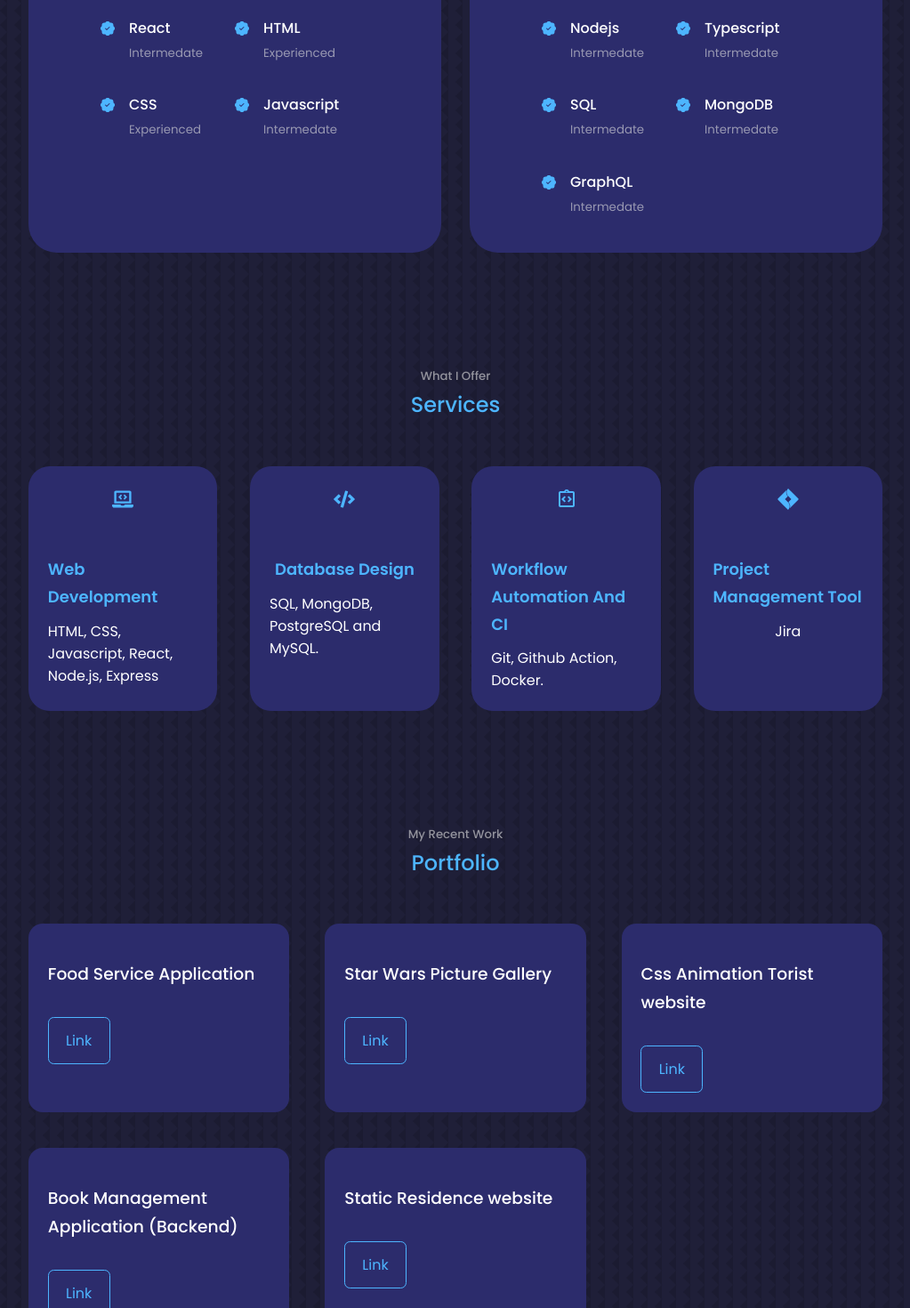
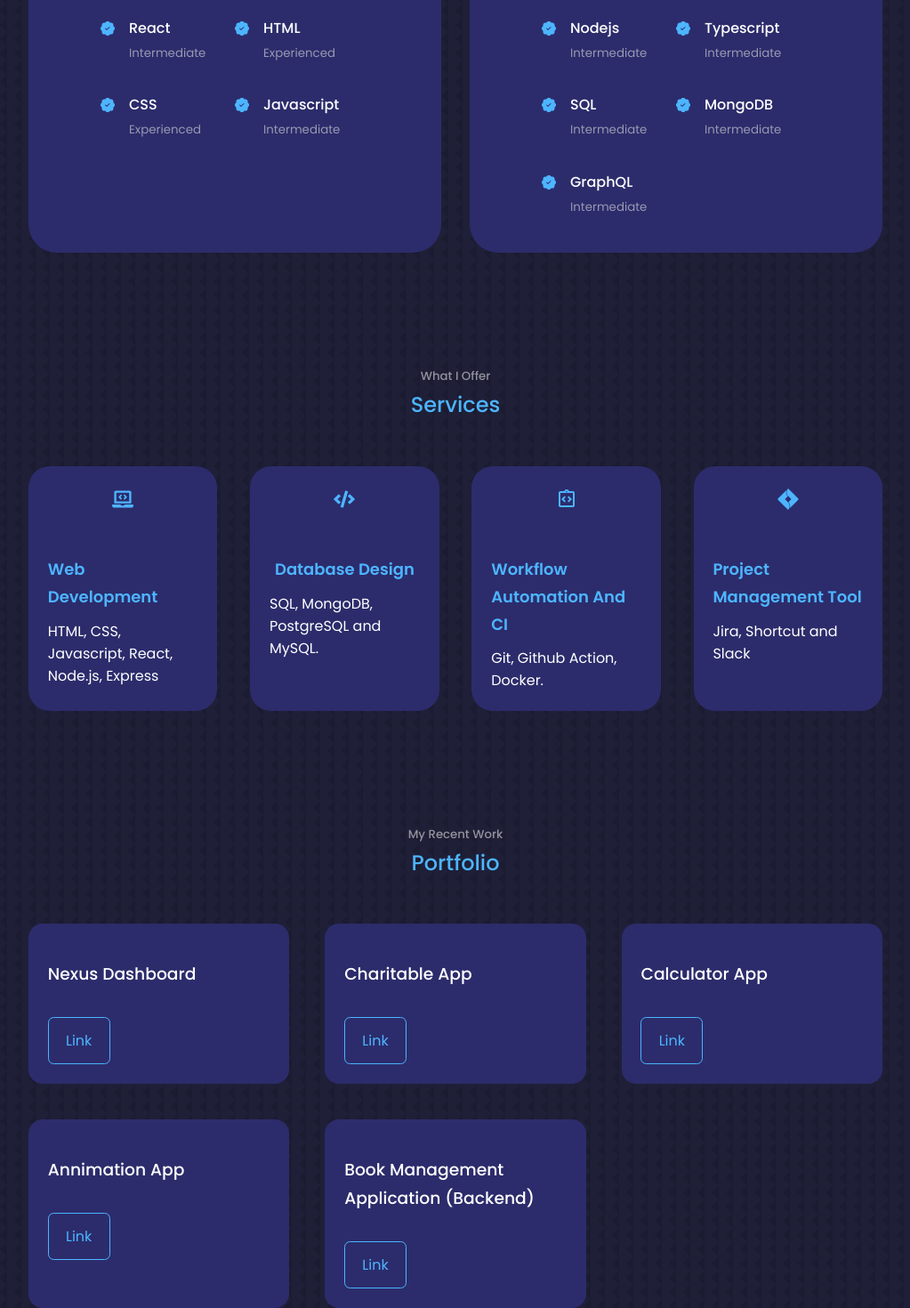
Before and after one commit to PELUMIJOY/Portfolio, a React (Create React App) app: page / in a window 1280 px wide. Shown: the part 1500-2970 px from the top of the page at 89% size, without its empty margins (128-1151 px from the left). Built offline with nearby package versions, Linux system fonts and the light colour scheme.

Commit message:
experiene update

```diff
--- a/src/components/Experience/Experience.jsx
+++ b/src/components/Experience/Experience.jsx
@@ -18,7 +18,7 @@ const Experience = () => {
               <BsPatchCheckFill className='experience_details_icon'/>
               <div>
               <h4>React</h4>
-              <small className='text-light'>Intermedate</small>
+              <small className='text-light'>Intermediate</small>
               </div>
               </article>
               <article className='experience_details'>
@@ -40,7 +40,7 @@ const Experience = () => {
               <BsPatchCheckFill className='experience_details_icon'/>
               <div>
               <h4>Javascript</h4>
-              <small className='text-light'>Intermedate</small>
+              <small className='text-light'>Intermediate</small>
               </div>
               </article>
             </div>
@@ -53,35 +53,35 @@ const Experience = () => {
               <BsPatchCheckFill className='experience_details_icon'/>
               <div>
               <h4>Nodejs</h4>
-              <small className='text-light'>Intermedate</small>
+              <small className='text-light'>Intermediate</small>
               </div>
               </article>
               <article className='experience_details'>
               <BsPatchCheckFill className='experience_details_icon'/>
               <div>
               <h4>Typescript</h4>
-              <small className='text-light'>Intermedate</small>
+              <small className='text-light'>Intermediate</small>
               </div>
               </article>
               <article className='experience_details'>
               <BsPatchCheckFill className='experience_details_icon'/>
               <div>
               <h4>SQL</h4>
-              <small className='text-light'>Intermedate</small>
+              <small className='text-light'>Intermediate</small>
               </div>
               </article>
               <article className='experience_details'>
               <BsPatchCheckFill className='experience_details_icon'/>
               <div>
               <h4>MongoDB</h4>
-              <small className='text-light'>Intermedate</small>
+              <small className='text-light'>Intermediate</small>
               </div>
               </article>
               <article className='experience_details'>
               <BsPatchCheckFill className='experience_details_icon'/>
               <div>
               <h4>GraphQL</h4>
-              <small className='text-light'>Intermedate</small>
+              <small className='text-light'>Intermediate</small>
               </div>
               </article>
             </div>
--- a/src/components/Portfolio/Portfolio.jsx
+++ b/src/components/Portfolio/Portfolio.jsx
@@ -5,30 +5,29 @@ const Portfolio = () => {
   const data = [
     {
       id: 1,
-      title: "Food Service Application",
-      demo: " https://foodorderring.netlify.app/",
+      title: "Nexus Dashboard",
+      demo: " https://nexus.mikro.africa/",
     },
     {
       id: 2,
-      title: "Star Wars Picture Gallery",
-      demo: " https://pelumijoy-starwar-project.netlify.app",
+      title: "Charitable App",
+      demo: " https://levelup-alpha.vercel.app/",
     },
     {
       id: 3,
-      title: "Css Animation Torist website",
-      demo: " https://tourism-world.netlify.app",
+      title: "Calculator App",
+      demo: " https://calculatorapp-art9.onrender.com/",
     },
 
     {
       id: 4,
+      title: "Annimation App",
+      demo: "https://threed-animation-website.onrender.com/",
+    },
+    {
+      id: 5,
       title:"Book Management Application (Backend)",
       demo: "https://github.com/PELUMIJOY/BookLibrary",
-    },
-
-    {
-      id: 5,
-      title: "Static Residence website",
-      demo: "https://cool-life.netlify.app/",
     },
   ];
   return (
--- a/src/components/Service/Service.jsx
+++ b/src/components/Service/Service.jsx
@@ -27,10 +27,10 @@ const Service = () => {
       skills: " Git, Github Action, Docker.",
     },
     {
-      id: 3,
+      id: 4,
       logo: <SiJirasoftware/>,
       title: "Project Management Tool",
-      skills: "Jira",
+      skills: "Jira, Shortcut and Slack",
     },
   ];
 
```
